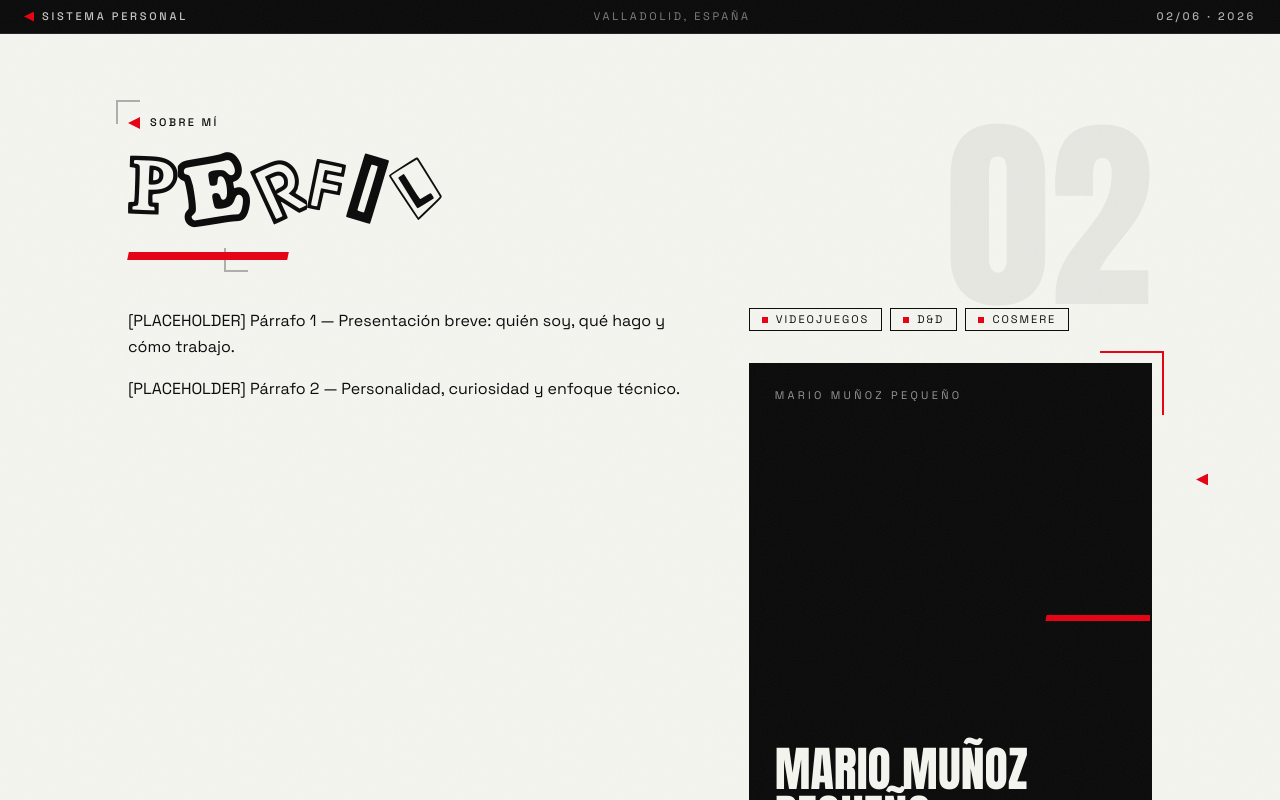
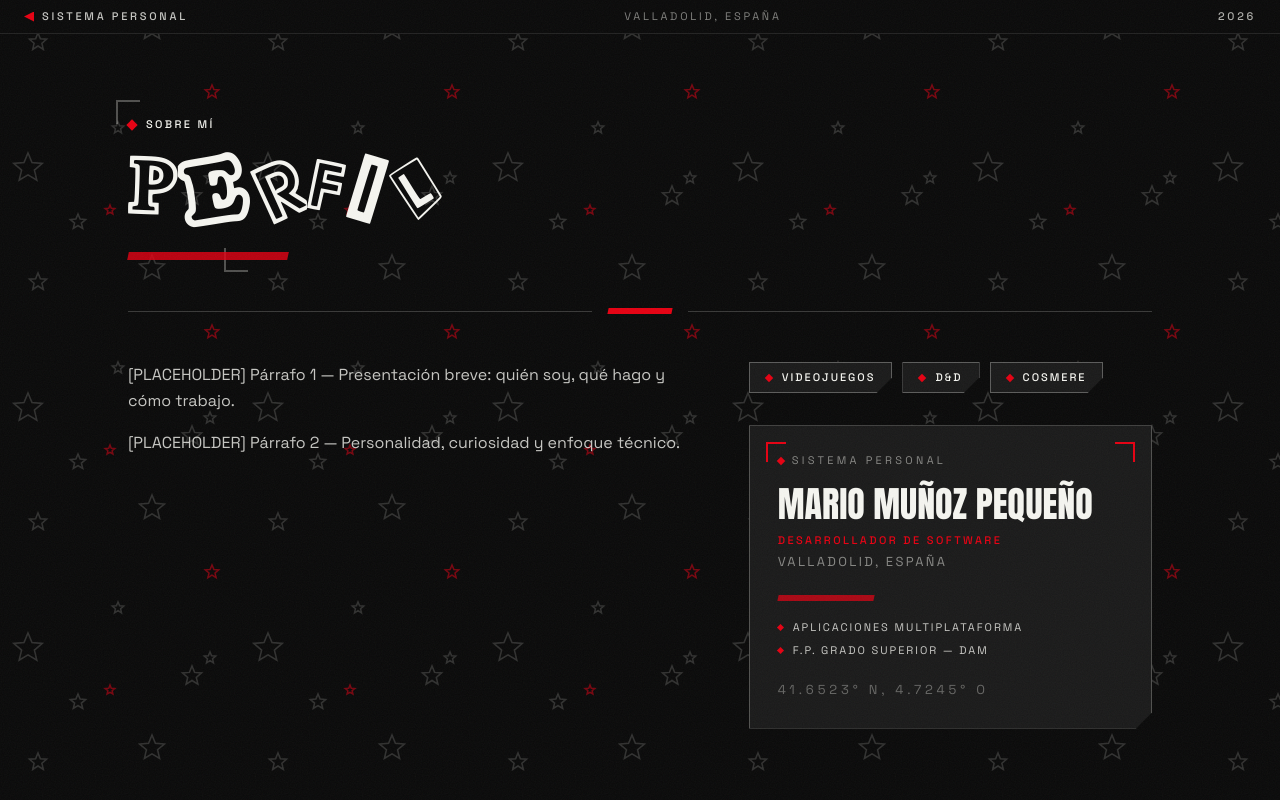
Before and after one commit to MarioMunPeq/portfolio, a React (Vite) app: page /about in a window 1280 px wide. Shown: the top 800 px of the page. Built offline with nearby package versions, Linux system fonts and the light colour scheme.

Commit message:
Making whole web darkmdoe, small changes to "about me"

```diff
--- a/src/components/layout/HUD.tsx
+++ b/src/components/layout/HUD.tsx
@@ -1,30 +1,18 @@
 import { Link, useLocation } from 'react-router-dom'
-import { NAV_ITEMS } from '../navigation/nav-items'
 import { profile } from '../../data/profile'
-
-function toCounter(value: number) {
-  return String(value).padStart(2, '0')
-}
 
 /**
  * HUD persistente del sistema: franja superior fija con la identidad de
- * marca, la ubicación y el contador de pantalla (página actual / total).
- * Vive por encima del contenido pero bajo el cargador, el barrido y el
- * cursor. Es decorativa de la identidad de juego, no reemplaza la nav.
- * No se monta en el menú principal: esa pantalla trae su propia topbar
- * (hazard stripe + labels de sistema de la referencia).
+ * marca, la ubicación y el año. Vive por encima del contenido pero bajo
+ * el cargador, el barrido y el cursor. Es decorativa de la identidad de
+ * juego, no reemplaza la nav. No se monta en el menú principal: esa
+ * pantalla trae su propia topbar (hazard stripe + labels de sistema).
  */
 export function HUD() {
   const location = useLocation()
 
   if (location.pathname === '/') return null
 
-  const activeIndex = NAV_ITEMS.findIndex((item) =>
-    item.path === '/'
-      ? location.pathname === '/'
-      : location.pathname.startsWith(item.path),
-  )
-  const current = activeIndex >= 0 ? activeIndex : 0
   const year = new Date().getFullYear()
 
   return (
@@ -48,7 +36,7 @@ export function HUD() {
         </span>
 
         <span className="text-label font-medium uppercase tracking-[0.25em] text-paper/70">
-          {toCounter(current + 1)}/{toCounter(NAV_ITEMS.length)} · {year}
+          {year}
         </span>
       </div>
     </div>
--- a/src/components/layout/Layout.tsx
+++ b/src/components/layout/Layout.tsx
@@ -1,5 +1,4 @@
 import type { ReactNode } from 'react'
-import { ScrollProgress } from './ScrollProgress'
 import { HUD } from './HUD'
 import { Cursor } from './Cursor'
 import { LoadScreen } from '../overlay/LoadScreen'
@@ -19,7 +18,6 @@ export function Layout({ children }: LayoutProps) {
         Saltar al contenido
       </a>
       <LoadScreen />
-      <ScrollProgress />
       <HUD />
       <Grain />
       <Cursor />
--- a/src/components/layout/ScrollProgress.tsx
+++ /dev/null
@@ -1,33 +0,0 @@
-import { motion, useReducedMotion, useScroll, useTransform } from 'motion/react'
-import { useLocation } from 'react-router-dom'
-
-/**
- * Indicador de progreso de scroll: línea vertical con marcador angular
- * rojo que recorre la altura de la página. Decorativo (aria-hidden).
- * No se muestra en el menú principal (pantalla fija sin scroll).
- */
-export function ScrollProgress() {
-  const location = useLocation()
-  const reduced = useReducedMotion()
-  const { scrollYProgress } = useScroll()
-  const top = useTransform(scrollYProgress, (value) => `${value * 100}%`)
-
-  if (location.pathname === '/' || location.pathname === '/projects' || reduced) return null
-
-  return (
-    <div
-      aria-hidden="true"
-      className="fixed right-5 top-1/2 z-40 hidden -translate-y-1/2 lg:block"
-    >
-      <div className="relative h-44 w-px bg-paper/15">
-        <motion.span
-          className="absolute -left-1 h-3 w-3 bg-accent [clip-path:polygon(100%_0,100%_100%,0_50%)]"
-          style={{ top }}
-        />
-      </div>
-      <p className="mt-4 rotate-0 text-label uppercase tracking-[0.3em] text-paper/40">
-        Scroll
-      </p>
-    </div>
-  )
-}
--- a/src/components/primitives/ScreenHeader.tsx
+++ b/src/components/primitives/ScreenHeader.tsx
@@ -1,65 +1,41 @@
 import type { ReactNode } from 'react'
+import { DiamondMarker } from '../shared/DiamondMarker'
 
 interface ScreenHeaderProps {
-  index: string
   label: string
   title: ReactNode
-  /** true si vive sobre fondo oscuro. */
-  onDark?: boolean
   /** Use Persona 5 menu font for the title */
   usePersonaFont?: boolean
 }
 
 /**
- * Cabecera de pantalla de contenido: índice fantasma gigante, etiqueta
- * con marcador angular, título display y acento diagonal rojo. Enmarca
- * el bloque con esquinas de "viñeta de cómic" y remata con un guiño
- * de trama de puntos.
+ * Cabecera de pantalla de contenido: etiqueta con marcador angular
+ * (diamante, para etiquetas no navegables), título display y acento
+ * diagonal rojo. Enmarca el bloque con esquinas de "viñeta de cómic".
+ * Vive sobre el tema oscuro del sistema.
  */
-export function ScreenHeader({ index, label, title, onDark = false, usePersonaFont = false }: ScreenHeaderProps) {
+export function ScreenHeader({ label, title, usePersonaFont = false }: ScreenHeaderProps) {
   return (
     <header className="relative">
-      <div aria-hidden="true" className="pointer-events-none absolute right-0 top-0 overflow-hidden">
-        <span
-          className={`block select-none font-display uppercase leading-none ${
-            onDark ? 'text-paper/[0.06]' : 'text-ink/[0.06]'
-          }`}
-          style={{ fontSize: 'clamp(6rem, 17vw, 13rem)' }}
-        >
-          {index}
-        </span>
-      </div>
-
       {/* Esquinas de viñeta */}
       <span
         aria-hidden="true"
-        className={`pointer-events-none absolute -left-3 -top-3 h-6 w-6 border-l-2 border-t-2 ${
-          onDark ? 'border-paper/30' : 'border-ink/30'
-        }`}
+        className="pointer-events-none absolute -left-3 -top-3 h-6 w-6 border-l-2 border-t-2 border-paper/30"
       />
       <span
         aria-hidden="true"
-        className={`pointer-events-none absolute -bottom-3 left-24 h-6 w-6 border-b-2 border-l-2 ${
-          onDark ? 'border-paper/30' : 'border-ink/30'
-        }`}
+        className="pointer-events-none absolute -bottom-3 left-24 h-6 w-6 border-b-2 border-l-2 border-paper/30"
       />
 
-      <span
-        className={`inline-flex items-center gap-2.5 text-label font-medium uppercase tracking-[0.22em] ${
-          onDark ? 'text-paper' : 'text-ink'
-        }`}
-      >
-        <span
-          aria-hidden="true"
-          className="inline-block h-3 w-3 bg-accent [clip-path:polygon(100%_0,100%_100%,0_50%)]"
-        />
+      <span className="inline-flex items-center gap-2.5 text-label font-medium uppercase tracking-[0.22em] text-paper">
+        <DiamondMarker size={8} />
         {label}
       </span>
 
       <h1
-        className={`relative mt-4 max-w-[14ch] uppercase leading-none ${
-          onDark ? 'text-paper' : 'text-ink'
-        } ${usePersonaFont ? 'font-p5-menu' : 'font-display'}`}
+        className={`relative mt-4 max-w-[14ch] uppercase leading-none text-paper ${
+          usePersonaFont ? 'font-p5-menu' : 'font-display'
+        }`}
         style={{ fontSize: 'clamp(2.5rem, 7vw, 5rem)' }}
       >
         {title}
@@ -67,9 +43,7 @@ export function ScreenHeader({ index, label, title, onDark = false, usePersonaFo
 
       {/* Guiño de trama: banda diagonal */}
       <span aria-hidden="true" className="relative mt-5 flex items-center gap-3">
-        <span
-          className={`block h-2 w-40 -skew-x-12 ${onDark ? 'bg-accent/80' : 'bg-accent'}`}
-        />
+        <span className="block h-2 w-40 -skew-x-12 bg-accent/80" />
       </span>
     </header>
   )
--- a/src/pages/About.tsx
+++ b/src/pages/About.tsx
@@ -1,90 +1,125 @@
 import { Reveal } from '../components/primitives/Reveal'
 import { ScreenHeader } from '../components/primitives/ScreenHeader'
 import { Screen } from '../components/transition/Screen'
+import { DiamondMarker } from '../components/shared/DiamondMarker'
 import { profile } from '../data/profile'
 
 export function About() {
-  const { about, alias } = profile
+  const { about, alias, hero, location, branding } = profile
 
   return (
-    <Screen className="min-h-dvh bg-bg-content text-ink">
+    <Screen className="min-h-dvh bg-bg-hero text-paper">
       <section className="relative overflow-hidden px-6 py-24 md:px-10 md:py-28">
-        <div
+        {/* Fondo: estrellas de contorno sutiles (mismo patrón que el inventario) */}
+        <span
           aria-hidden="true"
-          className="pointer-events-none absolute inset-0"
-        >
-          <span className="absolute right-0 top-0 block h-1.5 w-28 -skew-x-12 bg-accent" />
-          <span className="absolute bottom-0 left-0 block h-1.5 w-16 -skew-x-12 bg-ink/10" />
-          <span className="absolute bottom-10 right-8 hidden h-3 w-6 bg-ink/15 md:block" />
-        </div>
+          className="pointer-events-none absolute inset-0 bg-stars"
+        />
 
         <div className="relative mx-auto max-w-5xl">
           <Reveal>
-            <ScreenHeader index="02" label="Sobre mí" title="PERFIL" usePersonaFont />
+            <ScreenHeader label="Sobre mí" title="PERFIL" usePersonaFont />
           </Reveal>
 
-          <Reveal delay={0.12}>
+          {/* Divisor de corte diagonal entre cabecera y contenido */}
+          <div aria-hidden="true" className="mt-12 flex items-center gap-4">
+            <span className="h-px flex-1 bg-paper/20" />
+            <span className="h-1.5 w-16 -skew-x-12 bg-accent" />
+            <span className="h-px flex-1 bg-paper/20" />
+          </div>
+
           <div className="mt-12 grid gap-12 md:grid-cols-[minmax(0,7fr)_minmax(0,5fr)] md:gap-14">
-              <div className="max-w-2xl space-y-4 text-body leading-relaxed">
+            <div className="max-w-2xl space-y-4 text-body leading-relaxed text-paper/80">
               {about.paragraphs.map((paragraph, index) => (
-                  <p key={index}>{paragraph}</p>
+                <Reveal key={index} delay={0.05 * index}>
+                  <p>{paragraph}</p>
+                </Reveal>
               ))}
             </div>
 
             <div className="flex flex-col gap-8">
+              <Reveal delay={0.1}>
                 <ul
-                  className="flex flex-wrap gap-2"
+                  className="flex flex-wrap gap-2.5"
                   aria-label="Intereses personales"
                 >
                   {about.interests.map((interest) => (
                     <li
                       key={interest}
-                      className="flex items-center gap-2 border border-ink px-3 py-1 text-label uppercase tracking-[0.18em]"
+                      className="flex items-center gap-2.5 border border-paper/30 bg-bg-content-alt px-4 py-2 text-label font-medium uppercase tracking-[0.18em] clip-cut-br transition-all duration-300 hover:border-accent hover:bg-bg-hero/50 hover:scale-[1.02] hover:shadow-[0_0_0_1px_var(--color-accent)]"
                     >
-                      <span
-                        aria-hidden="true"
-                        className="h-1.5 w-1.5 shrink-0 bg-accent"
-                      />
+                      <DiamondMarker size={6} />
                       {interest}
                     </li>
                   ))}
                 </ul>
+              </Reveal>
 
-                <div className="relative">
+              <Reveal delay={0.16}>
+                {/* Tarjeta de perfil del sistema: marco angular, corchetes HUD
+                    y trama halftone sutil. No es el hueco del retrato duotono. */}
+                <div className="relative border border-paper/25 bg-bg-content-alt clip-cut-br p-7">
+                  {/* Trama halftone sutil en el lateral derecho */}
                   <span
                     aria-hidden="true"
-                    className="absolute -right-3 -top-3 h-16 w-16 border-r-2 border-t-2 border-accent"
+                    className="pointer-events-none absolute inset-y-0 right-0 w-1/3 bg-halftone-dots opacity-25"
                   />
-                  {about.avatar ? (
-                    <div className="border-2 border-ink">
-                      <img
-                        src={about.avatar.src}
-                        alt={about.avatar.alt}
-                        className="block h-auto w-full"
-                      />
-                    </div>
-                  ) : (
-                    <div className="relative flex aspect-[4/5] flex-col justify-between overflow-hidden border-2 border-ink bg-bg-hero p-6 text-paper">
-                      <span className="text-label uppercase tracking-[0.3em] text-paper/60">
-                        {alias}
-                      </span>
-                      <span className="font-display text-5xl uppercase leading-none">
-                        {alias}
+
+                  {/* Corchetes HUD de marco (estilo pantalla de carga) */}
+                  <span
+                    aria-hidden="true"
+                    className="pointer-events-none absolute left-4 top-4 h-5 w-5"
+                  >
+                    <span className="absolute left-0 top-0 h-[2px] w-5 bg-accent" />
+                    <span className="absolute left-0 top-0 h-5 w-[2px] bg-accent" />
                   </span>
                   <span
                     aria-hidden="true"
-                        className="absolute -right-6 top-1/2 block h-1.5 w-32 -skew-x-12 bg-accent"
-                      />
-                    </div>
-                  )}
+                    className="pointer-events-none absolute right-4 top-4 h-5 w-5"
+                  >
+                    <span className="absolute right-0 top-0 h-[2px] w-5 bg-accent" />
+                    <span className="absolute right-0 top-0 h-5 w-[2px] bg-accent" />
+                  </span>
+
+                  <div className="relative">
+                    <p className="flex items-center gap-2 text-label uppercase tracking-[0.3em] text-paper/50">
+                      <DiamondMarker size={6} />
+                      {branding.system}
+                    </p>
+                    <p className="mt-5 font-display text-4xl uppercase leading-[0.95] text-paper">
+                      {alias}
+                    </p>
+                    <p className="mt-3 text-label font-medium uppercase tracking-[0.22em] text-accent">
+                      {hero.eyebrow}
+                    </p>
+                    <p className="mt-1.5 text-caption uppercase tracking-[0.18em] text-paper/50">
+                      {location}
+                    </p>
+
                     <span
                       aria-hidden="true"
-                    className="absolute -bottom-3 -left-3 h-10 w-10 border-b-2 border-l-2 border-ink/30"
+                      className="mt-6 block h-1.5 w-24 -skew-x-12 bg-accent/70"
                     />
-                </div>
+
+                    <ul className="mt-5 space-y-2.5">
+                      <li className="flex items-center gap-2.5 text-label uppercase tracking-[0.18em] text-paper/80">
+                        <DiamondMarker size={5} />
+                        {hero.roleLine}
+                      </li>
+                      <li className="flex items-center gap-2.5 text-label uppercase tracking-[0.18em] text-paper/80">
+                        <DiamondMarker size={5} />
+                        {hero.credentialLine}
+                      </li>
+                    </ul>
+
+                    <p className="mt-6 text-caption uppercase tracking-[0.3em] text-paper/35">
+                      {hero.coordinates}
+                    </p>
                   </div>
                 </div>
               </Reveal>
+            </div>
+          </div>
         </div>
       </section>
     </Screen>
--- a/src/pages/Contact.tsx
+++ b/src/pages/Contact.tsx
@@ -17,7 +17,7 @@ export function Contact() {
 
         <div className="relative mx-auto max-w-5xl">
           <Reveal>
-            <ScreenHeader index="06" label="Contacto" title="Hablemos" onDark />
+            <ScreenHeader label="Contacto" title="Hablemos" />
           </Reveal>
 
           <Reveal delay={0.12}>
```
Also changed, not shown: src/pages/Education.tsx (+5 -8 lines), src/pages/Experience.tsx (+5 -10 lines), src/pages/ProjectDetail.tsx (+1 -17 lines). Lines whose indentation alone changed are shown as unchanged.
